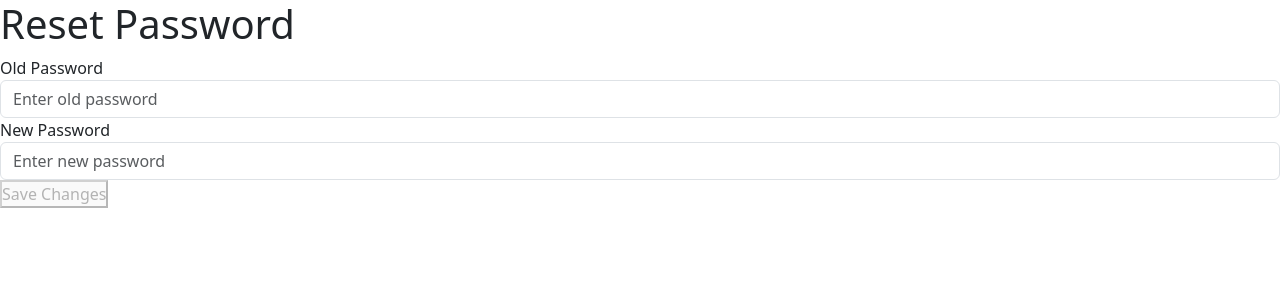
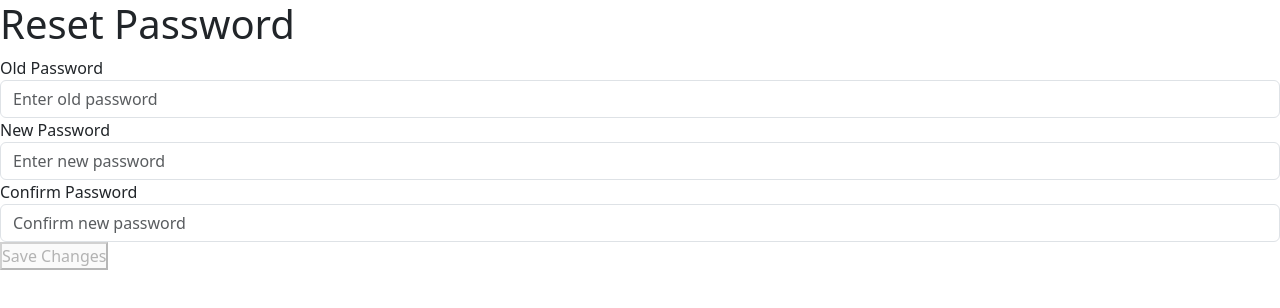
Before and after one commit to SequentialEntropy/SoftwareEng888, a React (Vite) app in the folder application/: page /reset-password in a window 1280 px wide. Shown: the top 308 px of the page. Built offline with nearby package versions, Linux system fonts and the light colour scheme; a web font is replaced by a local one.

Commit message:
new confirm password field

```diff
--- a/application/src/pages/ResetPassword.jsx
+++ b/application/src/pages/ResetPassword.jsx
@@ -5,12 +5,18 @@ import api from "../api"; // Import API helper
 function ResetPassword() {
     const [oldPassword, setOldPassword] = useState("");
     const [newPassword, setNewPassword] = useState("");
+    const [confirmPassword, setConfirmPassword] = useState("");
     const [error, setError] = useState("");
     const [success, setSuccess] = useState("");
     const navigate = useNavigate();
 
     const handleSubmit = async (e) => {
         e.preventDefault();
+
+        if (newPassword !== confirmPassword) {
+            setError("New passwords do not match");
+            return;
+        }
 
         try {
             const response = await api.post("/accounts/change-password/", {
@@ -63,10 +69,23 @@ function ResetPassword() {
                     />
                 </div>
 
+                <div className="form-group">
+                    <label htmlFor="confirm-password">Confirm Password</label>
+                    <input
+                        type="password"
+                        id="confirm-password"
+                        className="form-control"
+                        placeholder="Confirm new password"
+                        value={confirmPassword}
+                        onChange={(e) => setConfirmPassword(e.target.value)}
+                        required
+                    />
+                </div>
+
                 {error && <p style={{ color: "red" }}>{error}</p>}
                 {success && <p style={{ color: "green" }}>{success}</p>}
 
-                <button type="submit" disabled={!oldPassword || !newPassword}>
+                <button type="submit" disabled={!oldPassword || !newPassword || !confirmPassword}>
                     Save Changes
                 </button>
             </form>
```
